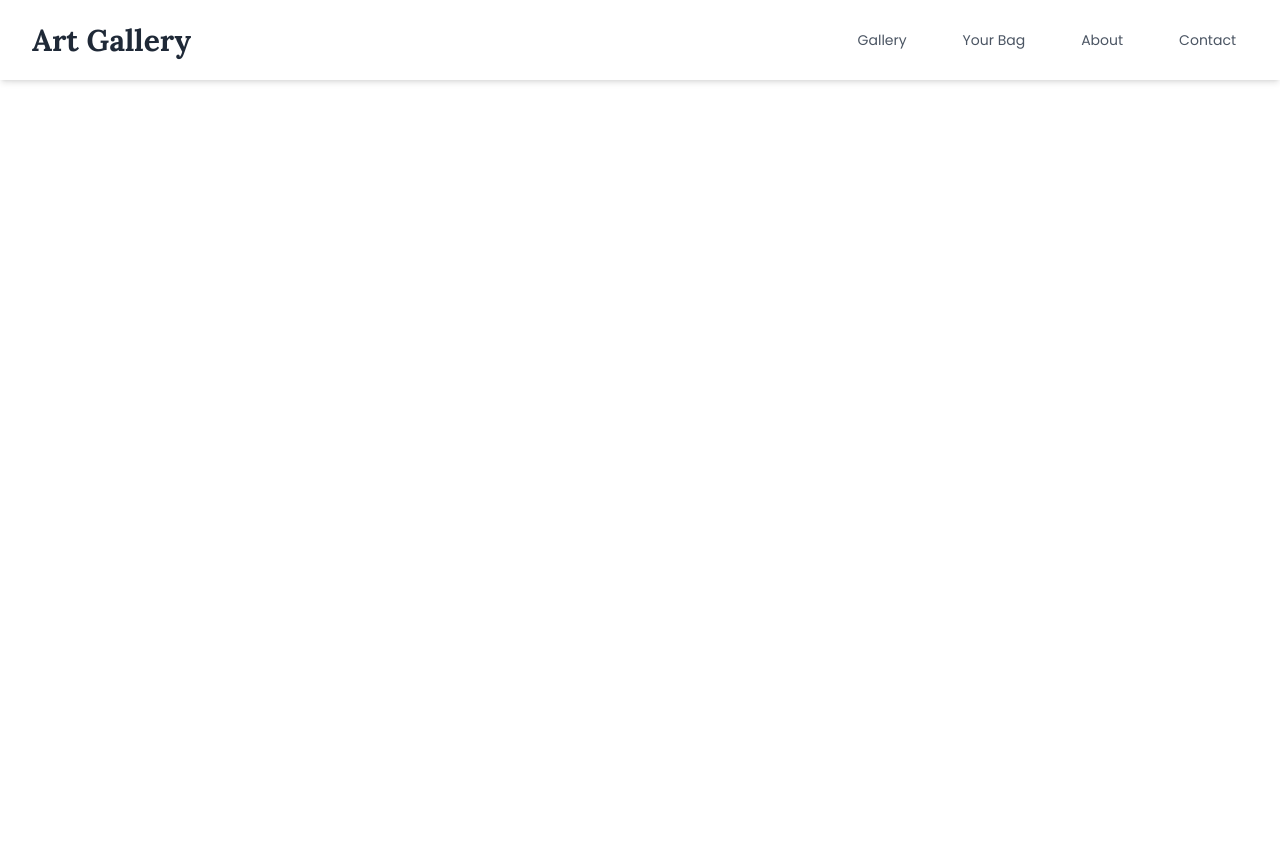
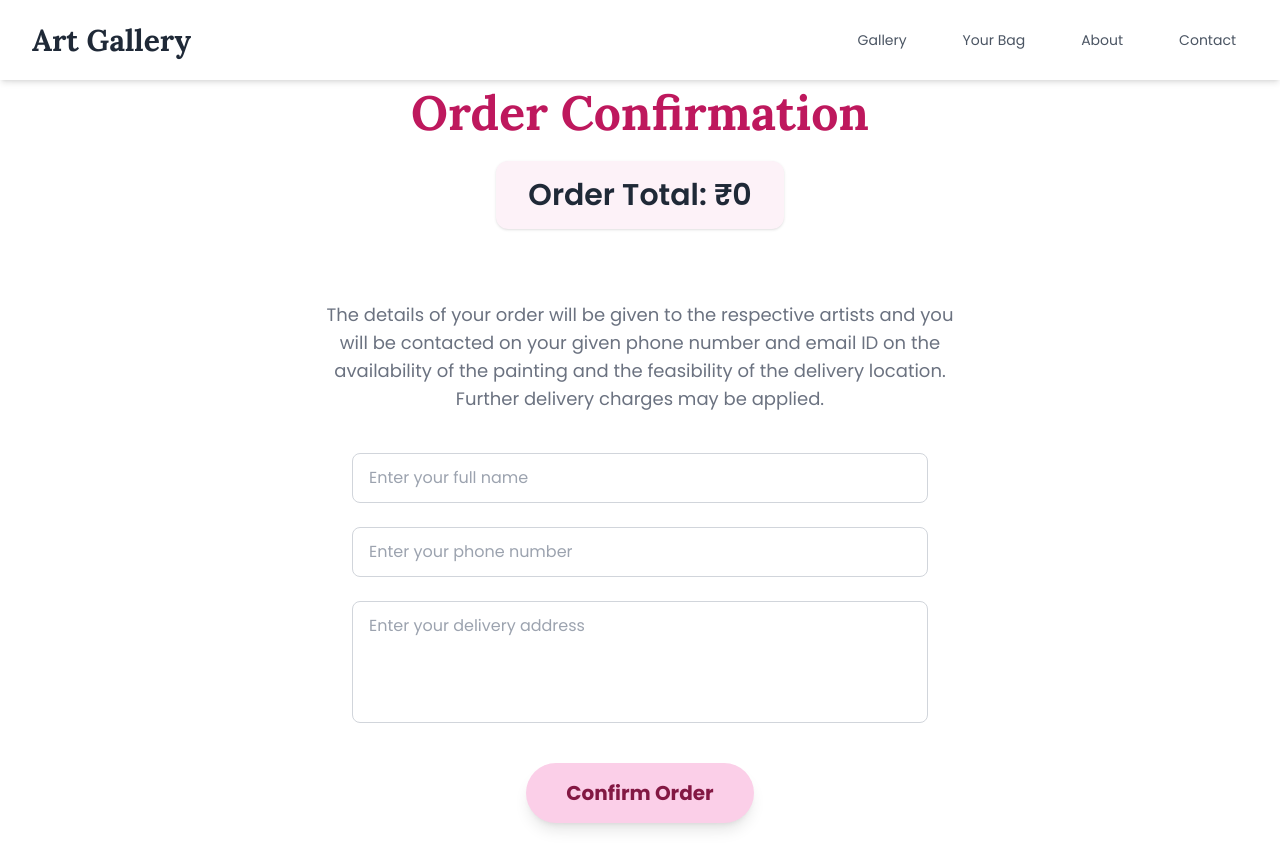
Before and after one commit to samagyasharma/website, a React (Vite) app: page /order-confirmation in a window 1280 px wide. Shown: the top 868 px of the page. Before the commit the page ends 800 px from the top, so only its background shows below. Built offline with nearby package versions, Linux system fonts and the light colour scheme; a web font is replaced by a local one.

Commit message:
Added Order Confirmation Page

```diff
--- a/src/App.jsx
+++ b/src/App.jsx
@@ -6,6 +6,7 @@ import AboutMe from "./pages/AboutMe";
 import Contact from "./pages/Contact";
 import PaintingDetails from "./pages/PaintingDetails";
 import ZoomedImageView from "./pages/ZoomedImageView";
+import OrderConfirmation from "./pages/OrderConfirmation";
 import Navbar from "./components/Navbar";
 
 const App = () => {
@@ -22,6 +23,7 @@ const App = () => {
               <Route path="/contact" element={<Contact />} />
               <Route path="/painting/:paintingId" element={<PaintingDetails />} />
               <Route path="/painting/:paintingId/zoom" element={<ZoomedImageView />} />
+              <Route path="/order-confirmation" element={<OrderConfirmation />} />
             </Routes>
           </main>
         </div>
--- a/src/pages/Contact.jsx
+++ b/src/pages/Contact.jsx
@@ -17,15 +17,15 @@ const Contact = () => {
             <div className="space-y-4">
               <div>
                 <h3 className="text-lg font-poppins font-semibold text-gray-800">Email</h3>
-                <p className="text-gray-600 font-poppins">contact@samagyasharma.com</p>
+                <p className="text-gray-600 font-poppins">samagyasharma05@gmail.com</p>
               </div>
               <div>
                 <h3 className="text-lg font-poppins font-semibold text-gray-800">Phone</h3>
-                <p className="text-gray-600 font-poppins">+1 (555) 123-4567</p>
+                <p className="text-gray-600 font-poppins">+91 9667965550</p>
               </div>
               <div>
                 <h3 className="text-lg font-poppins font-semibold text-gray-800">Location</h3>
-                <p className="text-gray-600 font-poppins">New York, NY</p>
+                <p className="text-gray-600 font-poppins">Faridabad, Haryana</p>
               </div>
             </div>
           </div>
@@ -35,14 +35,6 @@ const Contact = () => {
             <div className="space-y-4">
               <div className="flex items-center space-x-4">
                 <span className="text-gray-600 font-poppins">Instagram:</span>
-                <a href="#" className="text-pink-600 hover:text-pink-700 font-poppins">@samagyasharma</a>
-              </div>
-              <div className="flex items-center space-x-4">
-                <span className="text-gray-600 font-poppins">Facebook:</span>
-                <a href="#" className="text-pink-600 hover:text-pink-700 font-poppins">Samagya Sharma Art</a>
-              </div>
-              <div className="flex items-center space-x-4">
-                <span className="text-gray-600 font-poppins">Twitter:</span>
                 <a href="#" className="text-pink-600 hover:text-pink-700 font-poppins">@samagyasharma</a>
               </div>
             </div>
--- /dev/null
+++ b/src/pages/OrderConfirmation.jsx
@@ -0,0 +1,110 @@
+import React, { useEffect, useState } from "react";
+
+const OrderConfirmation = () => {
+  const [total, setTotal] = useState(0);
+  const [confirmedPaintings, setConfirmedPaintings] = useState([]);
+  const [showToast, setShowToast] = useState(false);
+  const [toastMsg, setToastMsg] = useState("");
+  const [name, setName] = useState("");
+  const [phone, setPhone] = useState("");
+  const [address, setAddress] = useState("");
+
+  useEffect(() => {
+    // Read confirmed paintings from localStorage
+    const bag = JSON.parse(localStorage.getItem("bag") || "[]");
+    const confirmed = JSON.parse(localStorage.getItem("confirmed") || "[]");
+    // Only sum prices of confirmed paintings
+    const confirmedPaintings = bag.filter(p => confirmed.includes(p.title));
+    setConfirmedPaintings(confirmedPaintings);
+    const sum = confirmedPaintings.reduce((acc, p) => {
+      // Extract number from price string (e.g., "Rs. 3000")
+      const price = parseInt((p.price || "").replace(/[^\d]/g, ""), 10) || 0;
+      return acc + price;
+    }, 0);
+    setTotal(sum);
+  }, []);
+
+  const handleConfirmOrder = (e) => {
+    e.preventDefault();
+    if (!name.trim()) {
+      setToastMsg("Please fill Full Name");
+      setShowToast(true);
+      setTimeout(() => setShowToast(false), 2500);
+      return;
+    }
+    if (!phone.trim()) {
+      setToastMsg("Please fill Phone Number");
+      setShowToast(true);
+      setTimeout(() => setShowToast(false), 2500);
+      return;
+    }
+    if (!address.trim()) {
+      setToastMsg("Please fill Delivery Address");
+      setShowToast(true);
+      setTimeout(() => setShowToast(false), 2500);
+      return;
+    }
+    setToastMsg("Your order has been received! Thank you!");
+    setShowToast(true);
+    setTimeout(() => setShowToast(false), 2500);
+  };
+
+  return (
+    <div className="min-h-screen flex flex-col items-center justify-center bg-white px-4 pb-12">
+      <h1 className="text-4xl md:text-5xl font-lora font-bold text-center text-pink-700 mb-6">Order Confirmation</h1>
+      <div className="text-2xl md:text-3xl font-poppins font-semibold text-gray-800 text-center bg-pink-50 rounded-xl px-8 py-4 shadow mb-8">
+        Order Total: ₹{total}
+      </div>
+      <div className="w-full max-w-5xl mx-auto grid grid-cols-1 sm:grid-cols-2 lg:grid-cols-3 gap-6">
+        {confirmedPaintings.map((painting) => (
+          <div key={painting.title} className="bg-pink-50 rounded-2xl shadow-lg p-4 flex flex-col items-center">
+            <img src={painting.image} alt={painting.title} className="w-full h-48 object-cover rounded-xl mb-4 shadow-md" />
+            <div className="text-lg font-semibold font-poppins text-gray-800 mb-1 text-center">{painting.title}</div>
+            <div className="text-base font-poppins text-pink-700 font-bold text-center">{painting.price}</div>
+          </div>
+        ))}
+      </div>
+      <p className="text-center text-gray-500 font-poppins text-base md:text-lg leading-relaxed mt-10 max-w-2xl mx-auto px-2">
+        The details of your order will be given to the respective artists and you will be contacted on your given phone number and email ID on the availability of the painting and the feasibility of the delivery location. Further delivery charges may be applied.
+      </p>
+      <form className="max-w-xl mx-auto mt-10 flex flex-col gap-6 w-full" onSubmit={handleConfirmOrder}>
+        <input
+          type="text"
+          placeholder="Enter your full name"
+          className="border border-gray-300 rounded-lg px-4 py-3 font-poppins text-base focus:outline-none focus:ring-2 focus:ring-pink-200 transition"
+          value={name}
+          onChange={e => setName(e.target.value)}
+        />
+        <input
+          type="tel"
+          placeholder="Enter your phone number"
+          className="border border-gray-300 rounded-lg px-4 py-3 font-poppins text-base focus:outline-none focus:ring-2 focus:ring-pink-200 transition"
+          value={phone}
+          onChange={e => setPhone(e.target.value)}
+        />
+        <textarea
+          rows={4}
+          placeholder="Enter your delivery address"
+          className="border border-gray-300 rounded-lg px-4 py-3 font-poppins text-base focus:outline-none focus:ring-2 focus:ring-pink-200 transition resize-none"
+          value={address}
+          onChange={e => setAddress(e.target.value)}
+        />
+        <div className="flex justify-center mt-4">
+          <button
+            type="submit"
+            className="bg-pink-200 text-pink-900 font-poppins font-bold text-xl px-10 py-4 rounded-full shadow-lg transition-all duration-300 hover:scale-105 hover:bg-pink-300 focus:outline-none focus:ring-2 focus:ring-pink-200"
+          >
+            Confirm Order
+          </button>
+        </div>
+      </form>
+      {showToast && (
+        <div className="fixed bottom-8 left-1/2 transform -translate-x-1/2 bg-pink-100 text-pink-900 px-6 py-3 rounded-xl shadow-lg font-poppins text-lg z-50 animate-fade-in-out">
+          {toastMsg}
+        </div>
+      )}
+    </div>
+  );
+};
+
+export default OrderConfirmation;
--- a/src/pages/YourBag.jsx
+++ b/src/pages/YourBag.jsx
@@ -1,4 +1,5 @@
 import React, { useEffect, useState } from "react";
+import { useNavigate } from "react-router-dom";
 import eyesDontLie from "../assets/images/Eyes Don't Lie.jpeg";
 import lakeside from "../assets/images/Lakeside.jpeg";
 import bloomingFlowers from "../assets/images/Blooming Flowers.jpeg";
@@ -30,6 +31,7 @@ const paintings = [
 const YourBag = () => {
   const [bag, setBag] = useState([]);
   const [confirmed, setConfirmed] = useState({});
+  const navigate = useNavigate();
 
   useEffect(() => {
     const bagItems = JSON.parse(localStorage.getItem("bag") || "[]");
@@ -40,20 +42,40 @@ const YourBag = () => {
     setConfirmed((prev) => ({ ...prev, [title]: !prev[title] }));
   };
 
+  const handleRemove = (title) => {
+    const newBag = bag.filter((item) => item.title !== title);
+    setBag(newBag);
+    localStorage.setItem("bag", JSON.stringify(newBag));
+  };
+
+  const isAnyConfirmed = bag.some((item) => confirmed[item.title]);
+  const isButtonDisabled = bag.length === 0 || !isAnyConfirmed;
+
   return (
     <div className="min-h-screen py-12 px-4 sm:px-6 lg:px-8 bg-white">
-      <h1 className="text-4xl md:text-5xl font-lora font-bold text-center mb-10">Your Bag</h1>
+      <h1 className="text-4xl md:text-5xl font-lora font-bold text-center mb-6">Your Bag</h1>
+      <p className="text-center text-gray-500 font-poppins text-base md:text-lg leading-relaxed mb-8 max-w-2xl mx-auto px-2">
+        The details of your order will be given to the respective artists and you will be contacted. No payment required now.
+      </p>
       <div className="space-y-8 max-w-3xl mx-auto mb-16">
         {bag.length === 0 && (
           <div className="text-center text-gray-500 text-lg">Your bag is empty.</div>
         )}
         {bag.map((painting) => (
-          <div key={painting.title} className="flex items-center justify-between bg-white rounded-2xl shadow-lg p-6 gap-6">
+          <div key={painting.title} className="flex items-center justify-between bg-white rounded-2xl shadow-lg p-6 gap-6 relative">
+            <button
+              onClick={() => handleRemove(painting.title)}
+              className="w-8 h-8 flex items-center justify-center border border-red-400 text-red-500 rounded-md hover:bg-red-50 transition-colors duration-200 mr-4 self-center leading-none p-0"
+              title="Remove"
+              style={{ flexShrink: 0 }}
+            >
+              <span className="text-2xl font-bold flex items-center justify-center w-full h-full leading-none mt-[-2px]">×</span>
+            </button>
             <div className="flex-1 flex flex-col justify-center">
               <div className="text-xl font-semibold font-poppins text-gray-800 mb-2">{painting.title}</div>
               <div className="text-lg font-poppins text-pink-700 mb-4">{painting.price}</div>
               <label className="inline-flex items-center cursor-pointer select-none">
-                <span className="mr-2 text-sm text-gray-600">Confirmed</span>
+                <span className="mr-2 text-sm text-gray-600">Confirm</span>
                 <input
                   type="checkbox"
                   checked={!!confirmed[painting.title]}
@@ -70,7 +92,17 @@ const YourBag = () => {
         ))}
       </div>
       <div className="flex justify-center">
-        <button className="bg-pink-200 text-pink-900 font-poppins font-bold text-xl px-12 py-5 rounded-full shadow-lg transition-all duration-300 hover:scale-105 hover:bg-pink-300 focus:outline-none focus:ring-2 focus:ring-pink-200">
+        <button
+          className={`bg-pink-200 text-pink-900 font-poppins font-bold text-xl px-12 py-5 rounded-full shadow-lg transition-all duration-300 hover:scale-105 hover:bg-pink-300 focus:outline-none focus:ring-2 focus:ring-pink-200 ${isButtonDisabled ? 'opacity-50 cursor-not-allowed hover:scale-100 hover:bg-pink-200' : ''}`}
+          disabled={isButtonDisabled}
+          onClick={() => {
+            if (!isButtonDisabled) {
+              const confirmedTitles = bag.filter(item => confirmed[item.title]).map(item => item.title);
+              localStorage.setItem("confirmed", JSON.stringify(confirmedTitles));
+              navigate('/order-confirmation');
+            }
+          }}
+        >
           Order Confirmation
         </button>
       </div>
```
Also changed, not shown: src/pages/PaintingDetails.jsx (+20 -3 lines).
